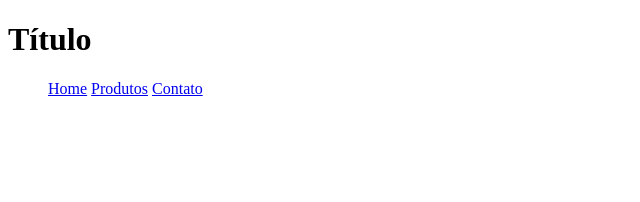
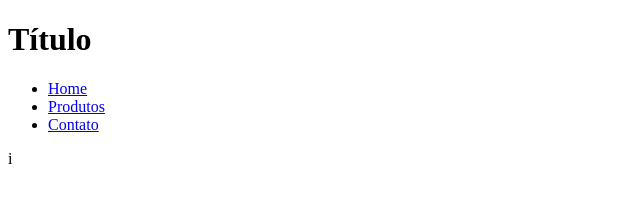
Before and after one commit to Totoya123/Evento-JS, a plain HTML site: page index.html in a window 1280 px wide. Shown: the whole page, without its empty margins (0-640 px from the left). Drawn offline with Linux system fonts and the light colour scheme.

Commit message:
criando html

```diff
--- a/index.html
+++ b/index.html
@@ -11,12 +11,12 @@
         <h1 id="title">Título</h1>
         <nav>
             <ul>
-               <l1><a href="#">Home</a> </l1>
-               <l1><a href="#">Produtos</a> </l1>
-               <l1><a href="#">Contato</a> </l1>
+               <li><a href="#">Home</a></li>
+               <li><a href="#">Produtos</a></li>
+               <li><a href="#">Contato</a></li>
             </ul>
         </nav>
     </header>
 
 </body>
-</html>
+</html>i
```
